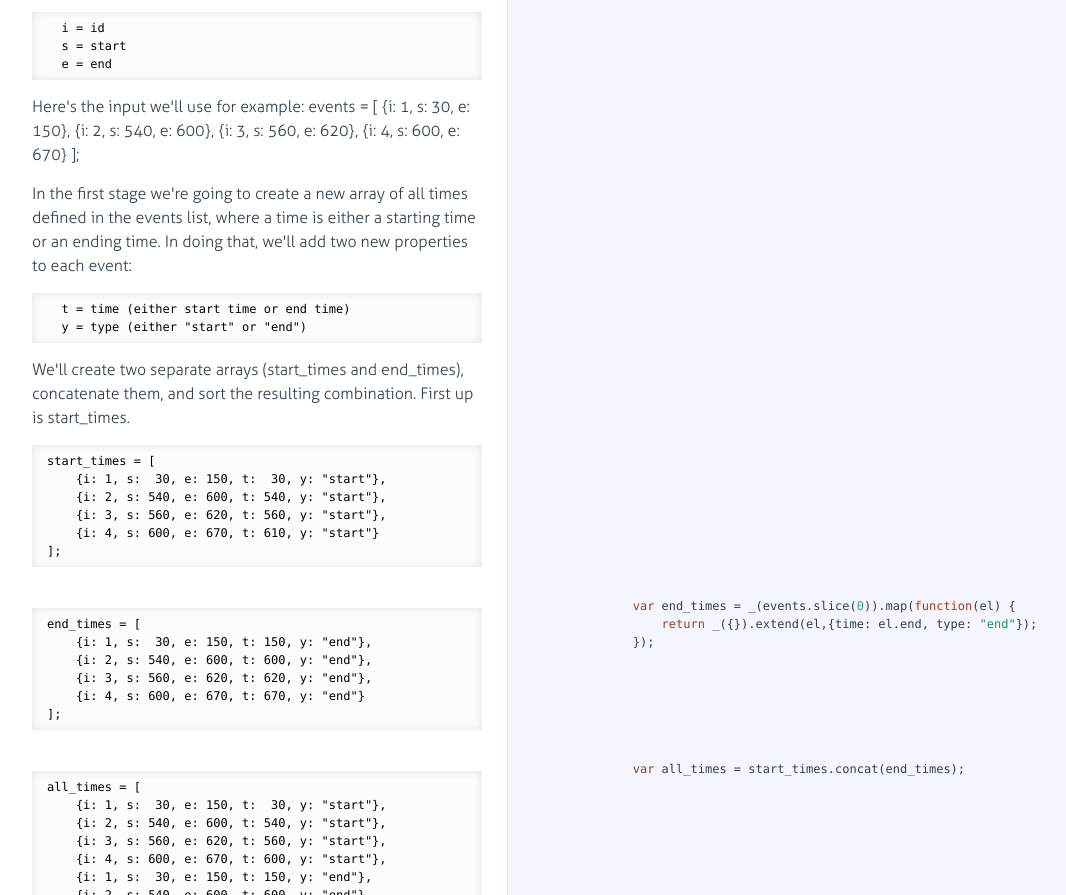
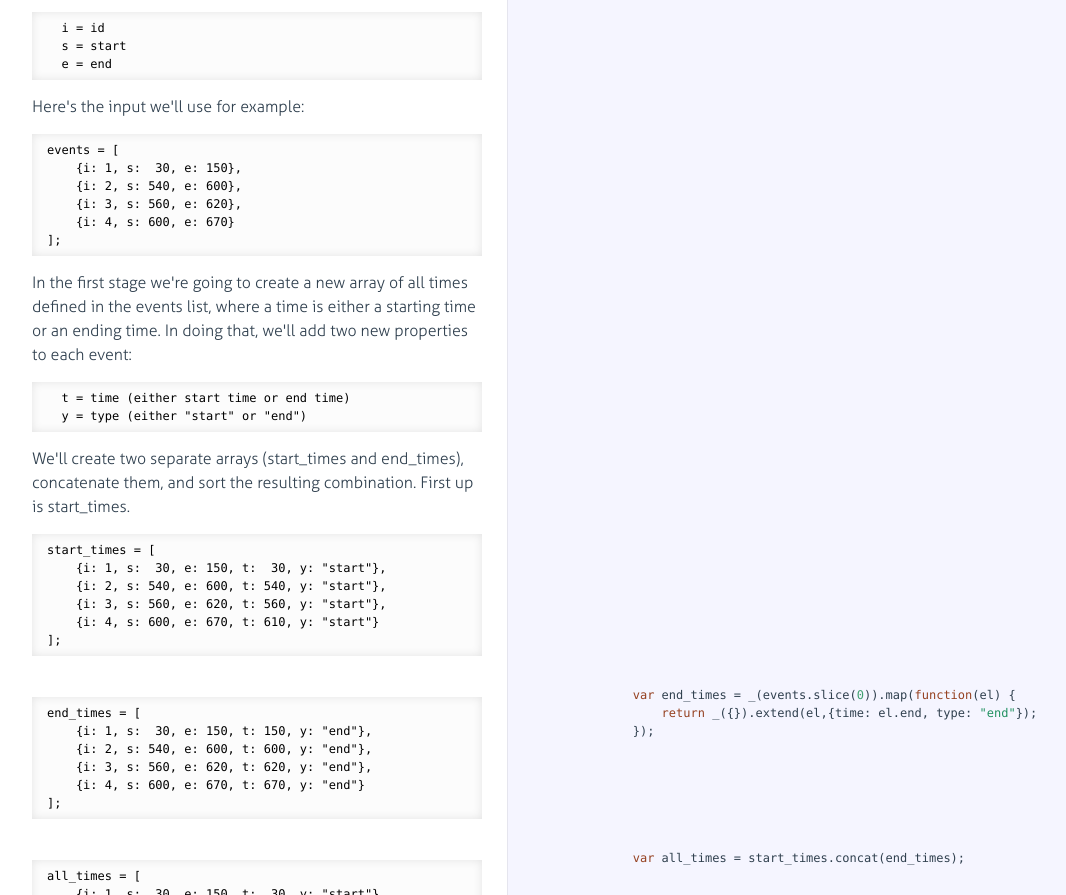
Before and after one commit to sathomas/test, a website: page docs/app.html in a window 1280 px wide. Shown: the part 2896-3791 px from the top of the page, without its empty margins (18-1084 px from the left). Drawn offline with Linux system fonts and the light colour scheme.

Commit message:
Tweaked documentation

```diff
--- a/docs/app.html
+++ b/docs/app.html
@@ -434,13 +434,13 @@ the properties:</p>
 <pre><code>  i = id
   s = start
   e = end</code></pre>
-<p>Here&#39;s the input we&#39;ll use for example:
-    events = [
-        {i: 1, s:  30, e: 150},
-        {i: 2, s: 540, e: 600},
-        {i: 3, s: 560, e: 620},
-        {i: 4, s: 600, e: 670}
-    ];</p>
+<p>Here&#39;s the input we&#39;ll use for example:</p>
+<pre><code>events = [
+    {i: 1, s:  30, e: 150},
+    {i: 2, s: 540, e: 600},
+    {i: 3, s: 560, e: 620},
+    {i: 4, s: 600, e: 670}
+];</code></pre>
 <p>In the first stage we&#39;re going to create a new array of all
 times defined in the events list, where a time is either a
 starting time or an ending time. In doing that, we&#39;ll add
--- a/src/js/app.js
+++ b/src/js/app.js
@@ -161,6 +161,7 @@ myApp.Events = Backbone.Collection.extend({
             //       e = end
             //
             // Here's the input we'll use for example:
+            //
             //     events = [
             //         {i: 1, s:  30, e: 150},
             //         {i: 2, s: 540, e: 600},
```
Also changed, not shown: build/js/scripts.min.js.
